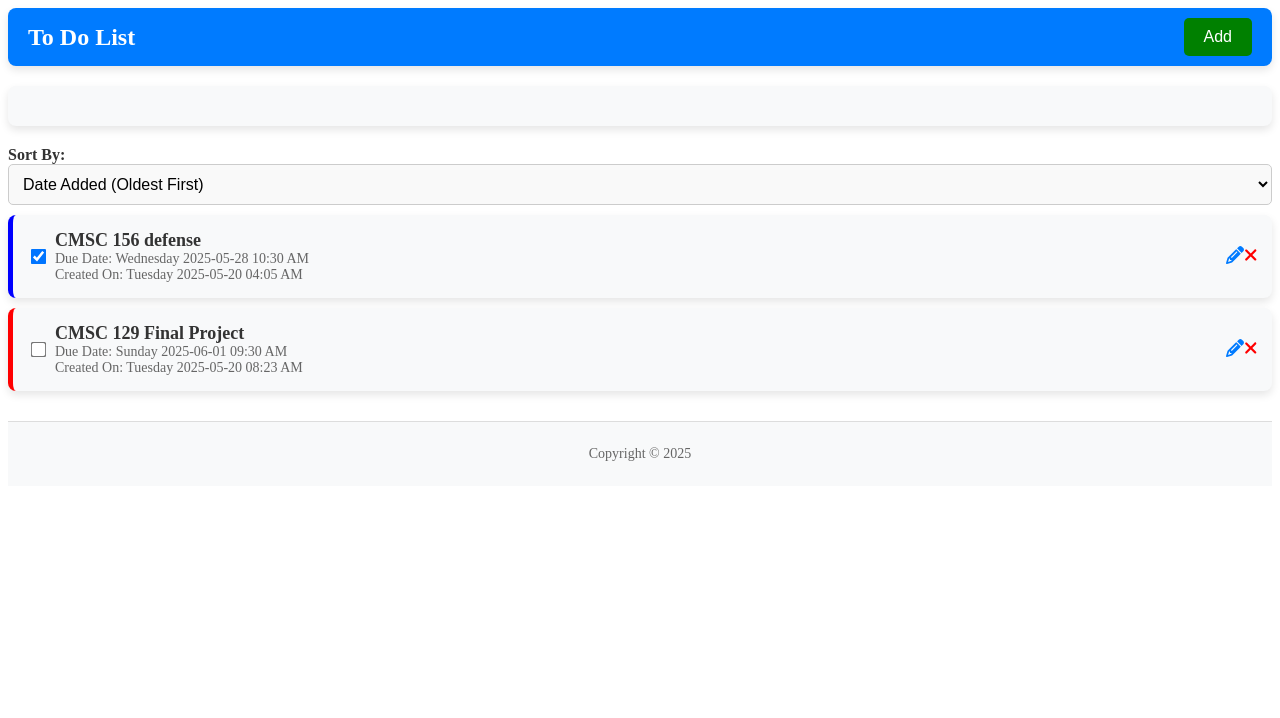
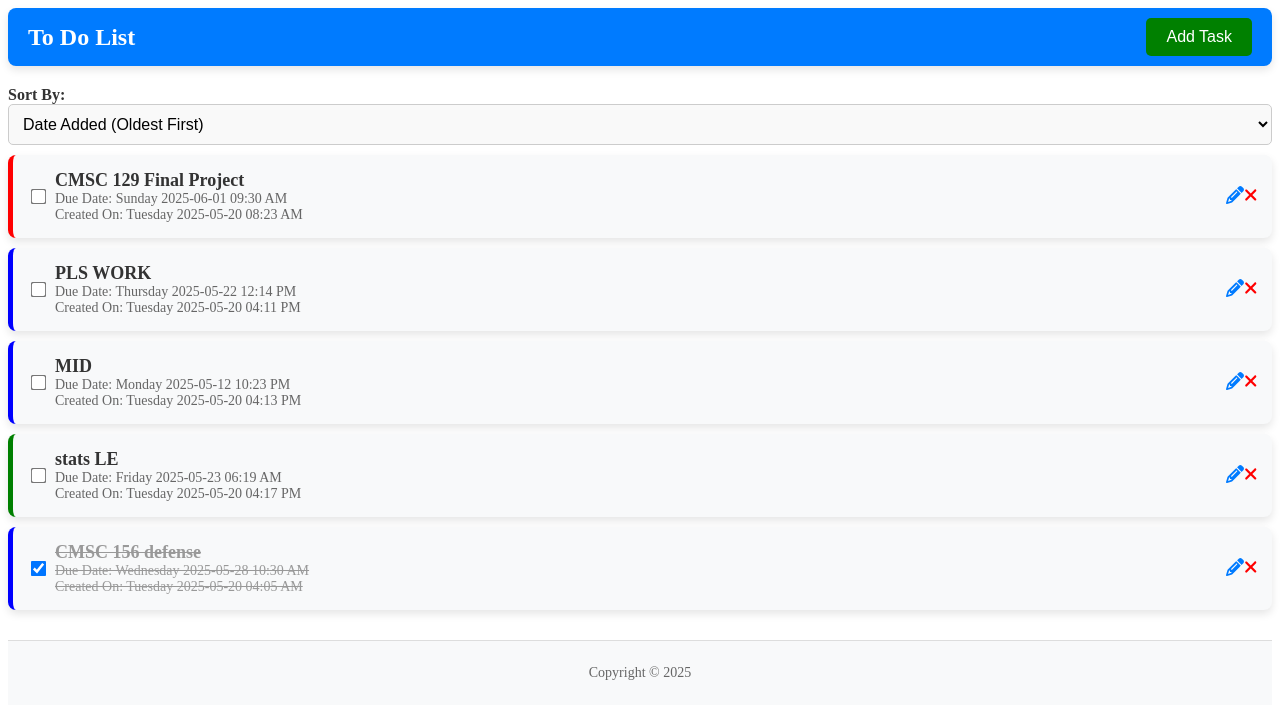
Before and after one commit to detrnobia/cmsc129-lab3-angular-todo, an Angular app: page / in a window 1280 px wide. Shown: the top 718 px of the page. Built offline with nearby package versions, Linux system fonts and the light colour scheme; data requests are answered from the project's data file.

Commit message:
fixed design, added striketrough, goods backend

```diff
--- a/db.json
+++ b/db.json
@@ -19,7 +19,41 @@
       "date": "2025-06-01",
       "time": "09:30",
       "dateAdded": "2025-05-20T08:23:06.275Z",
-      "reminder": false
+      "reminder": false,
+      "done": false
+    },
+    {
+      "id": "7dbb",
+      "text": "PLS WORK",
+      "day": "2025-05-22 12:14",
+      "priority": "mid",
+      "date": "2025-05-22",
+      "time": "12:14",
+      "dateAdded": "2025-05-20T16:11:21.220Z",
+      "reminder": false,
+      "done": false
+    },
+    {
+      "id": "cd77",
+      "text": "MID",
+      "day": "2025-05-12 22:23",
+      "priority": "mid",
+      "date": "2025-05-12",
+      "time": "22:23",
+      "dateAdded": "2025-05-20T16:13:05.026Z",
+      "reminder": false,
+      "done": false
+    },
+    {
+      "id": "f237",
+      "text": "stats LE",
+      "day": "2025-05-23 06:19",
+      "priority": "low",
+      "date": "2025-05-23",
+      "time": "06:19",
+      "dateAdded": "2025-05-20T16:17:19.591Z",
+      "reminder": false,
+      "done": false
     }
   ]
 }
--- a/src/app/component/add-task/add-task.component.css
+++ b/src/app/component/add-task/add-task.component.css
@@ -1,84 +1,42 @@
 .add-task-container {
-  background: #f8f9fa; /* Light background for the form */
+  background: #f8f9fa;
   padding: 20px;
   border-radius: 8px;
-  box-shadow: 0 4px 8px rgba(0, 0, 0, 0.1); /* Subtle shadow for better visibility */
+  box-shadow: 0 4px 8px rgba(0, 0, 0, 0.1);
   margin-bottom: 20px;
 }
 
 .add-task-container h3 {
+  text-align: center;
   margin-bottom: 15px;
-  font-size: 20px;
-  color: #333;
-  text-align: center;
 }
 
-.task {
-  display: flex;
-  flex-direction: column;
-  gap: 15px; /* Add spacing between form elements */
+form label {
+  display: block;
+  margin-top: 10px;
+  font-weight: bold;
 }
 
-.task input,
-.task select {
+form input,
+form select {
   width: 100%;
   padding: 10px;
+  margin-top: 5px;
   border: 1px solid #ccc;
   border-radius: 5px;
-  font-size: 16px;
-  background-color: #fff;
-  transition: border-color 0.3s ease;
 }
 
-.task input:focus,
-.task select:focus {
-  border-color: #007bff; /* Highlight border on focus */
-  outline: none;
+form button {
+  margin-top: 20px;
+  width: 100%;
+  padding: 10px;
+  background-color: #28a745;
+  color: white;
+  border: none;
+  border-radius: 5px;
+  cursor: pointer;
 }
 
-.task button {
-  background-color: #28a745; /* Green for the "Add" button */
-  color: white;
-  padding: 10px 15px;
-  border: none;
-  border-radius: 5px;
-  font-size: 16px;
-  cursor: pointer;
-  transition: background-color 0.3s ease;
+form button:hover {
+  background-color: #218838;
 }
-
-.task button:hover {
-  background-color: #218838; /* Darker green on hover */
-}
-
-.task button:disabled {
-  background-color: #ccc;
-  cursor: not-allowed;
-}
-
-.priority-label {
-  font-weight: bold;
-  color: #333;
-}
-
-.priority-select {
-  display: flex;
-  align-items: center;
-  gap: 10px;
-}
-
-.priority-select select {
-  flex: 1;
-}
-
-.task.high {
-  border-left-color: red;
-}
-
-.task.mid {
-  border-left-color: blue;
-}
-
-.task.low {
-  border-left-color: green;
-}
--- a/src/app/component/add-task/add-task.component.html
+++ b/src/app/component/add-task/add-task.component.html
@@ -1,50 +1,41 @@
 <div class="add-task-container">
-  <form *ngIf="showAddTask" class="task" (ngSubmit)="onSubmit()">
-    <div class="form-control">
-      <label for="text">Task</label>
+  <h3>Add Task</h3>
+  <form (ngSubmit)="onSubmit()">
+    <label for="task">Task</label>
     <input
+      id="task"
       type="text"
+      [(ngModel)]="text"
       name="text"
-        [(ngModel)]="text"
-        id="text"
       placeholder="Add Task"
       required
     />
-    </div>
 
-    <div class="form-control">
     <label for="date">Date</label>
     <input
+      id="date"
       type="date"
+      [(ngModel)]="date"
       name="date"
-        [(ngModel)]="date"
-        id="date"
       required
     />
-    </div>
 
-    <div class="form-control">
     <label for="time">Time</label>
     <input
+      id="time"
       type="time"
+      [(ngModel)]="time"
       name="time"
-        [(ngModel)]="time"
-        id="time"
       required
     />
-    </div>
 
-    <div class="form-control priority-select">
-      <label for="priority" class="priority-label">Priority</label>
-      <select name="priority" [(ngModel)]="priority" id="priority" required>
+    <label for="priority">Priority</label>
+    <select id="priority" [(ngModel)]="priority" name="priority">
+      <option value="low">Low</option>
+      <option value="mid">Medium</option>
       <option value="high">High</option>
-        <option value="mid">Mid</option>
-        <option value="low">Low</option>
     </select>
-    </div>
 
-    <button type="submit" [disabled]="!text || !date || !time || !priority">
-      Save Task
-    </button>
+    <button type="submit">Save Task</button>
   </form>
 </div>
--- a/src/app/component/add-task/add-task.component.ts
+++ b/src/app/component/add-task/add-task.component.ts
@@ -22,11 +22,7 @@ export class AddTaskComponent implements OnInit {
   showAddTask?: boolean;
   subscription: Subscription;
 
-  constructor(private uiService: UiService) { //for form visibility control (inject UiService)
-    this.subscription = this.uiService
-       .onToggle()
-       .subscribe((value: boolean) => (this.showAddTask = value));
-  }
+  constructor(){}
 
   ngOnInit(): void {}
 
@@ -46,8 +42,9 @@ export class AddTaskComponent implements OnInit {
       priority: this.priority,
       date: this.date,
       time: this.time,
-      dateAdded: this.dateAdded,
-      reminder: false // Default value for reminder
+      dateAdded: new Date().toISOString(),
+      reminder: false, // Default value for reminder
+      done: false, // Default value for done
     };
 
     this.onAddTask.emit(newTask);  //clears the form
--- a/src/app/component/header/header.component.html
+++ b/src/app/component/header/header.component.html
@@ -2,7 +2,7 @@
     <h1>{{ title }}</h1>
     <app-button
       color="{{ showAddTask ? 'red' : 'green' }}"
-      text="{{ showAddTask ? 'Close' : 'Add' }}"
+      text="{{ showAddTask ? 'Close' : 'Add Task' }}"
       (btnClick)="toggleAddTask()"
     ></app-button>
   </header>
--- a/src/app/component/task-item/task-item.component.css
+++ b/src/app/component/task-item/task-item.component.css
@@ -62,3 +62,8 @@
 .low {
   border-left: 5px solid green;
 }
+
+.task.done h3, .task.done p {
+  text-decoration: line-through;
+  color: #999;
+}
--- a/src/app/component/task-item/task-item.component.html
+++ b/src/app/component/task-item/task-item.component.html
@@ -1,5 +1,5 @@
-<div class="task" [ngClass]="task.priority">
-  <input type="checkbox" [(ngModel)]="task.done" (change)="toggleDone(task)" />
+<div class="task" [ngClass]="{ done: task.done }" [class]="task.priority">
+  <input type="checkbox" [(ngModel)]="task.done" (change)="onToggleDone.emit(task)" />
   <div class="task-details">
     <h3>{{ task.text }}</h3>
     <p>Due Date: {{ task.day | date:'EEEE yyyy-MM-dd hh:mm a' }}</p>
--- a/src/app/component/tasks/tasks.component.html
+++ b/src/app/component/tasks/tasks.component.html
@@ -1,5 +1,8 @@
-<app-add-task (onAddTask)="addTask($event)"></app-add-task>   <!-- child component; triggers addTask when child emits onAddTask -->
+<div class="tasks-container">
+  <!-- Add Task -->
+<app-add-task *ngIf="showAddTask" (onAddTask)="addTask($event)"></app-add-task>
 
+<!-- Sort Dropdown -->
 <label for="sort">Sort By:</label>
 <select id="sort" [(ngModel)]="sortBy" (change)="sortTasks()">
   <option value="dateAddedAsc">Date Added (Oldest First)</option>
@@ -10,6 +13,7 @@
   <option value="priorityDesc">Priority (High to Low)</option>
 </select>
 
+<!-- Tasks List -->
 <app-task-item
   *ngFor="let task of tasks"
   [task]="task"
@@ -19,6 +23,7 @@
   (onEditTask)="editTask(task)">
 </app-task-item>
 
+<!-- Edit Task Modal -->
 <div class="modal-overlay" *ngIf="editingTask" (click)="cancelEdit()">
   <div class="modal-content" (click)="$event.stopPropagation()">
     <app-edit-task
@@ -28,3 +33,4 @@
     </app-edit-task>
   </div>
 </div>
+</div>
--- a/src/app/component/tasks/tasks.component.ts
+++ b/src/app/component/tasks/tasks.component.ts
@@ -1,145 +1,131 @@
 import { Component, OnInit } from '@angular/core';
+import { CommonModule } from '@angular/common';
+import { FormsModule } from '@angular/forms';
 import { Task } from '../../Tasks';
-import { CommonModule } from '@angular/common';
+import { TaskService } from '../../services/task.service';
+import { UiService } from '../../services/ui.service';
+import { Subscription } from 'rxjs';
 import { TasksItemComponent } from '../task-item/task-item.component';
-import { TaskService } from '../../services/task.service';
 import { AddTaskComponent } from '../add-task/add-task.component';
-import { MatSnackBar } from '@angular/material/snack-bar';
-import { MatDialog } from '@angular/material/dialog';
-import { ConfirmationDialogComponent } from '../confirmation-dialog/confirmation-dialog.component';
 import { EditTaskComponent } from '../edit-task/edit-task.component';
-import { FormsModule } from '@angular/forms';
 
 @Component({
   selector: 'app-tasks',
   standalone: true,
-  imports: [CommonModule, TasksItemComponent, AddTaskComponent, EditTaskComponent, FormsModule],
+  imports: [
+    CommonModule,
+    FormsModule,
+    TasksItemComponent,
+    AddTaskComponent,
+    EditTaskComponent,
+  ],
   templateUrl: './tasks.component.html',
-  styleUrls: ['./tasks.component.css']
+  styleUrls: ['./tasks.component.css'],
 })
 export class TasksComponent implements OnInit {
   tasks: Task[] = [];
-  lastDeletedTask?: Task;
   editingTask: Task | null = null;
   sortBy: string = 'dateAddedAsc';
-  tasksWithDate: { task: Task; dueDate: Date; dateAdded: Date }[] = [];
+  showAddTask: boolean = false;
+  subscription: Subscription;
 
-  constructor(private taskService: TaskService, private snackBar: MatSnackBar, private dialog: MatDialog) {}
+  constructor(private taskService: TaskService, private uiService: UiService) {
+    this.subscription = this.uiService
+      .onToggle()
+      .subscribe((value: boolean) => (this.showAddTask = value));
+  }
 
   ngOnInit(): void {
-    this.taskService.getTasks().subscribe((tasks: Task[]) => {      // fetches tasks
+    this.fetchTasks();
+  }
+
+  fetchTasks(): void {
+    this.taskService.getTasks().subscribe((tasks: Task[]) => {
       this.tasks = tasks;
-      this.tasksWithDate = this.tasks.map(task => ({        // process each task to create new array (to be used later in sorting)
-        task,
-        dueDate: new Date(task.day),
-        dateAdded: task.dateAdded ? new Date(task.dateAdded) : new Date()
-      }));
+      this.sortTasks();
     });
   }
 
-  confirmDeleteTask(task: Task) {
-    const dialogRef = this.dialog.open(ConfirmationDialogComponent);
+  addTask(task: Task): void {
+    this.taskService.addTask(task).subscribe((newTask: Task) => {
+      this.tasks.push(newTask);
+      this.sortTasks();
+    });
+  }
 
-    dialogRef.afterClosed().subscribe((confirmed: boolean) => {
-      if (confirmed) {
-        this.deleteTask(task);
+  updateTask(updatedTask: Task): void {
+    this.taskService.updateTask(updatedTask).subscribe(() => {
+      const index = this.tasks.findIndex((task) => task.id === updatedTask.id);
+      if (index !== -1) {
+        this.tasks[index] = updatedTask;
+      }
+      this.editingTask = null;
+      this.sortTasks();
+    });
+  }
+
+  confirmDeleteTask(task: Task): void {
+    if (confirm(`Are you sure you want to delete the task: "${task.text}"?`)) {
+      this.deleteTask(task);
+    }
+  }
+
+  deleteTask(task: Task): void {
+    this.taskService.deleteTask(task).subscribe(() => {
+      this.tasks = this.tasks.filter((t) => t.id !== task.id);
+    });
+  }
+
+  toggleDone(task: Task): void {
+    task.done = !task.done;
+    this.taskService.updateTask(task).subscribe(() => {
+      this.sortTasks();
+    });
+  }
+
+  editTask(task: Task): void {
+    this.editingTask = { ...task };
+  }
+
+  cancelEdit(): void {
+    this.editingTask = null;
+  }
+
+  sortTasks(): void {
+    this.tasks.sort((a, b) => {
+      if (a.done !== b.done) {
+        return a.done ? 1 : -1; // Completed tasks go to the bottom
+      }
+      switch (this.sortBy) {
+        case 'dateAddedAsc':
+          return (
+            new Date(a.dateAdded || 0).getTime() -
+            new Date(b.dateAdded || 0).getTime()
+          );
+        case 'dateAddedDesc':
+          return (
+            new Date(b.dateAdded || 0).getTime() -
+            new Date(a.dateAdded || 0).getTime()
+          );
+        case 'dueDateAsc':
+          return (
+            new Date(a.day || 0).getTime() - new Date(b.day || 0).getTime()
+          );
+        case 'dueDateDesc':
+          return (
+            new Date(b.day || 0).getTime() - new Date(a.day || 0).getTime()
+          );
+        case 'priorityAsc':
+          return this.priorityValue(a.priority) - this.priorityValue(b.priority);
+        case 'priorityDesc':
+          return this.priorityValue(b.priority) - this.priorityValue(a.priority);
+        default:
+          return 0;
       }
     });
   }
 
-  deleteTask(task: Task) {
-    this.lastDeletedTask = task;
-    this.taskService.deleteTask(task).subscribe(() => {         // removing task in db
-      this.tasks = this.tasks.filter(t => t.id! !== task.id);
-
-      const snackBarRef = this.snackBar.open('Task Deleted', 'Undo', { duration: 3000 });
-
-      snackBarRef.onAction().subscribe(() => {  // if undo, task is re-added
-        if (this.lastDeletedTask) {
-          this.addTask(this.lastDeletedTask);
-        }
-      });
-    });
-  }
-
-  toggleDone(task: Task) {
-    task.done = !task.done;
-    this.taskService.updateTaskDone(task).subscribe();
-  }
-
-  addTask(task: Task) {
-    task.priority = task.priority || 'low'; // Default to 'low' if not provided
-    task.dateAdded = new Date().toISOString(); // Store as Date object
-
-    this.taskService.addTask(task).subscribe((newTask: Task) => {
-      console.log('Task added:', newTask); // Debugging log
-      this.tasks.push(newTask);
-      this.tasksWithDate = this.tasks.map(task => ({
-        task,
-        dueDate: new Date(task.day),
-        dateAdded: task.dateAdded ? new Date(task.dateAdded) : new Date() // Ensure it's a Date
-      }));
-      this.sortTasks();
-    });
-  }
-
-  editTask(task: Task) {
-    this.editingTask = {...task};
-  }
-
-  updateTask(updatedTask: Task) {
-    updatedTask.priority = updatedTask.priority || 'low'; // Default to 'low' if not provided
-    updatedTask.day = `${updatedTask.date} ${updatedTask.time}`;
-
-    this.taskService.updateTask(updatedTask).subscribe(() => {            // PUT req to update task in db
-      const index = this.tasks.findIndex(task => task.id === updatedTask.id);
-      if (index !== -1) {
-        this.tasks[index] = updatedTask;                      // replaces old to updated
-        this.tasksWithDate = this.tasks.map(task => ({        // rebuilds tasksWithDate[]
-          task,
-          dueDate: new Date(task.day),
-          dateAdded: task.dateAdded ? new Date(task.dateAdded) : new Date()
-        }));
-        this.sortTasks();
-      }
-      this.cancelEdit();
-    });
-  }
-
-  cancelEdit() {
-    this.editingTask = null;
-  }
-
-sortTasks() {
-    this.tasksWithDate = [...this.tasksWithDate].sort((a, b) => {
-      switch (this.sortBy) {
-        case 'dateAddedAsc':                                      // if negative: older
-          return a.dateAdded.getTime() - b.dateAdded.getTime();
-        case 'dateAddedDesc':                                     // if positive: new
-          return b.dateAdded.getTime() - a.dateAdded.getTime();
-        case 'dueDateAsc':
-          return a.dueDate.getTime() - b.dueDate.getTime();
-        case 'dueDateDesc':
-          return b.dueDate.getTime() - a.dueDate.getTime();
-        case 'priorityAsc':                                       // if negative: lower prio
-          return this.priorityValue(a.task.priority || 'low') - this.priorityValue(b.task.priority || 'low');
-        case 'priorityDesc':                                      // if positive: higher prio
-          return this.priorityValue(b.task.priority || 'low') - this.priorityValue(a.task.priority || 'low');
-        default:
-          return 0;
-      }
-    });
-    this.tasksWithDate = this.tasks.map(task => ({
-      task,
-      dueDate: task.day ? new Date(task.day) : new Date(), // Default to current date if invalid
-      dateAdded: task.dateAdded ? new Date(task.dateAdded) : new Date()
-    }));
-  }
-
   priorityValue(priority: 'high' | 'mid' | 'low'): number {
-    if (!priority) {
-      return 0; // Default value for undefined priority
-    }
     return priority === 'high' ? 3 : priority === 'mid' ? 2 : 1;
   }
 }
--- a/src/app/services/ui.service.ts
+++ b/src/app/services/ui.service.ts
@@ -6,7 +6,7 @@ import { Observable, Subject } from 'rxjs';
 })
 export class UiService {
   private showAddTask: boolean = false;
-  private subject = new Subject<any>();
+  private subject = new Subject<boolean>();
 
   constructor() {}
 
@@ -15,7 +15,7 @@ export class UiService {
     this.subject.next(this.showAddTask);
   }
 
-  onToggle(): Observable<any> {
+  onToggle(): Observable<boolean> {
     return this.subject.asObservable();
   }
 }
```
Also changed, not shown: src/app/component/header/header.component.ts (+5 -5 lines). Lines whose indentation alone changed are shown as unchanged.
